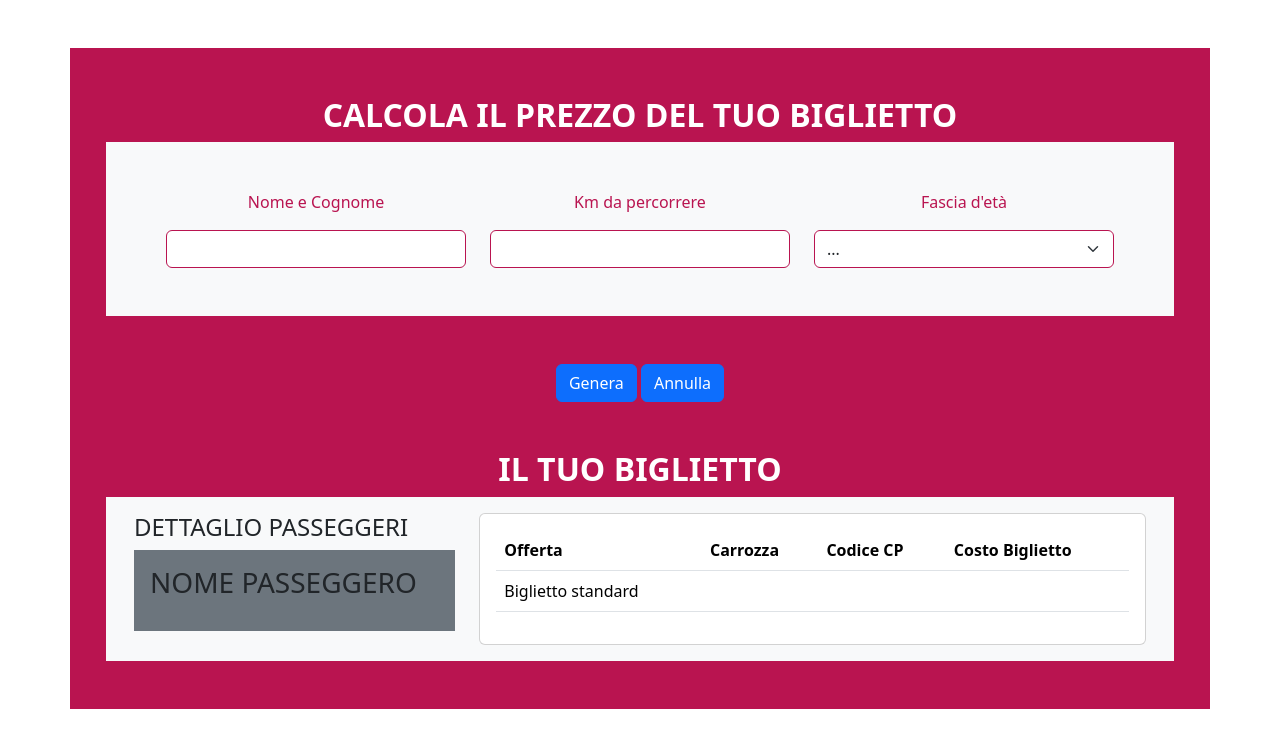
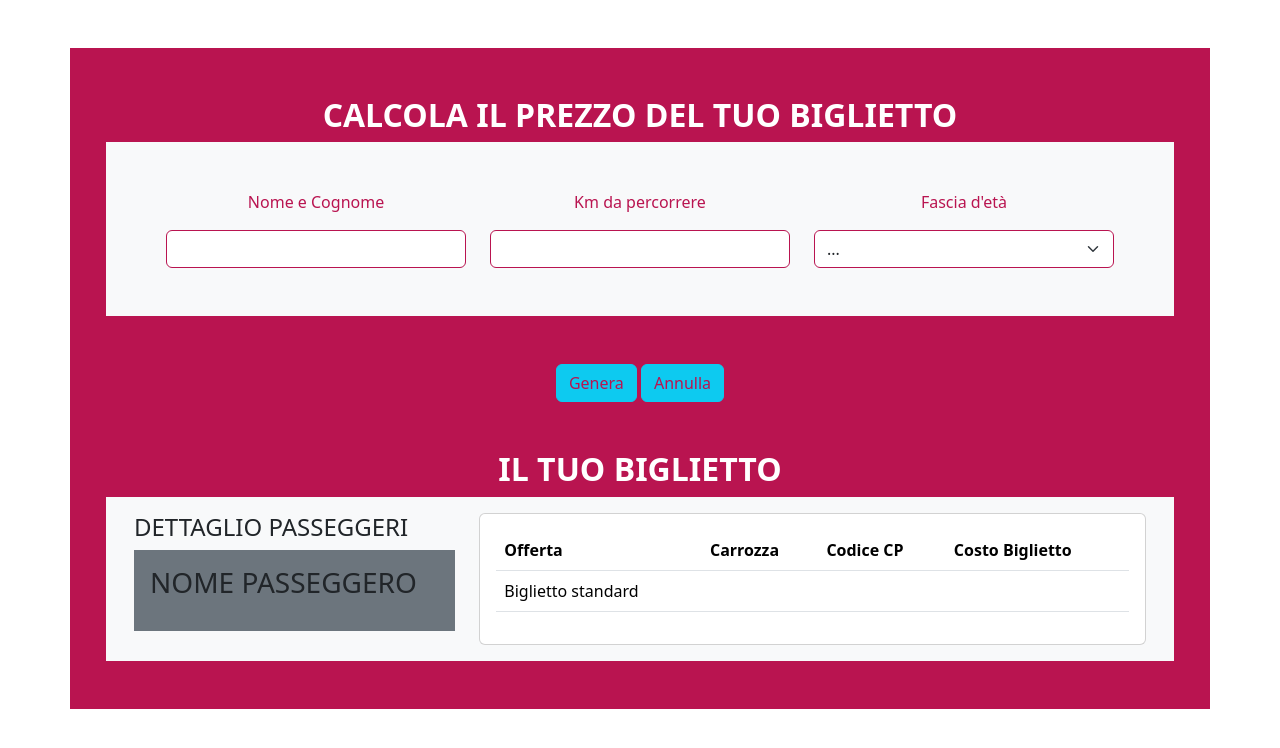
Before and after one commit to SimoneDUrso/js-biglietto-treno-form, a plain HTML site: page index.html in a window 1280 px wide. Drawn offline with nearby package versions, Linux system fonts and the light colour scheme.

Commit message:
[UPD] Modified color to buttons and to relative contents

```diff
--- a/index.html
+++ b/index.html
@@ -37,8 +37,8 @@
             </div>
 
             <div class="col-12 text-center my-5 ">
-                <button id="calculate-price" class="btn btn-primary">Genera</button>
-                <button type="reset" class="btn btn-primary">Annulla</button>
+                <button id="calculate-price" class="btn btn-info purple">Genera</button>
+                <button type="reset" class="btn btn-info purple">Annulla</button>
             </div>
         </form>
 
```
